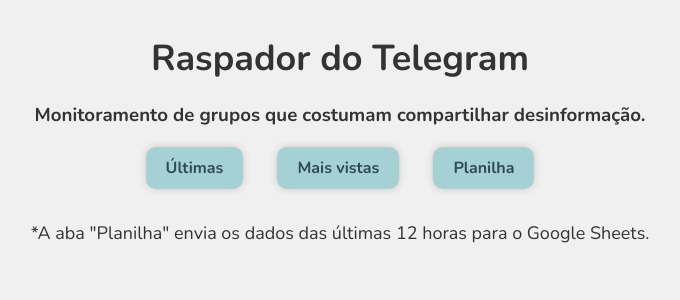
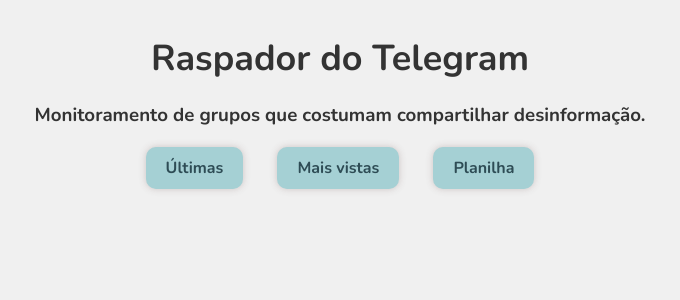
Before and after one commit to Michellynss/Raspador_Telegram, a Python web app: template templates/index.html in a window 1280 px wide. Shown: the top 300 px of the page, without its empty margins (300-980 px from the left). Run offline with Jinja, Linux system fonts and the light colour scheme; the template is opened without the code that fills it, so the values that code supplies are empty.

Commit message:
Update index.html

```diff
--- a/templates/index.html
+++ b/templates/index.html
@@ -16,7 +16,6 @@
             <a href="/maisvistas"> Mais vistas</a>
             <a href="/planilha"> Planilha </a>
         </nav>
-        <p> *A aba "Planilha" envia os dados das últimas 12 horas para o Google Sheets.</p>
     </div>
 </body>
 </html>
```
